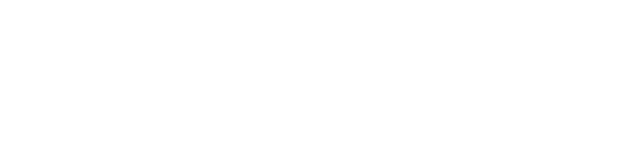
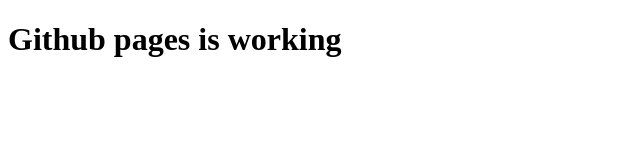
Before and after one commit to Halkenguard/dev-test-zehner, a plain HTML site: page index.html in a window 1280 px wide. Shown: the whole page, without its empty margins (0-640 px from the left). Drawn offline with Linux system fonts and the light colour scheme.

Commit message:
moved index to root folder for github pages

```diff
--- a/pages/index.html
+++ b/index.html
@@ -16,6 +16,7 @@
             <div class="navbar">
             </div>
             <div id="index-content">
+                <h1>Github pages is working</h1>
             </div>
             <div class="footer">
             </div>
```
